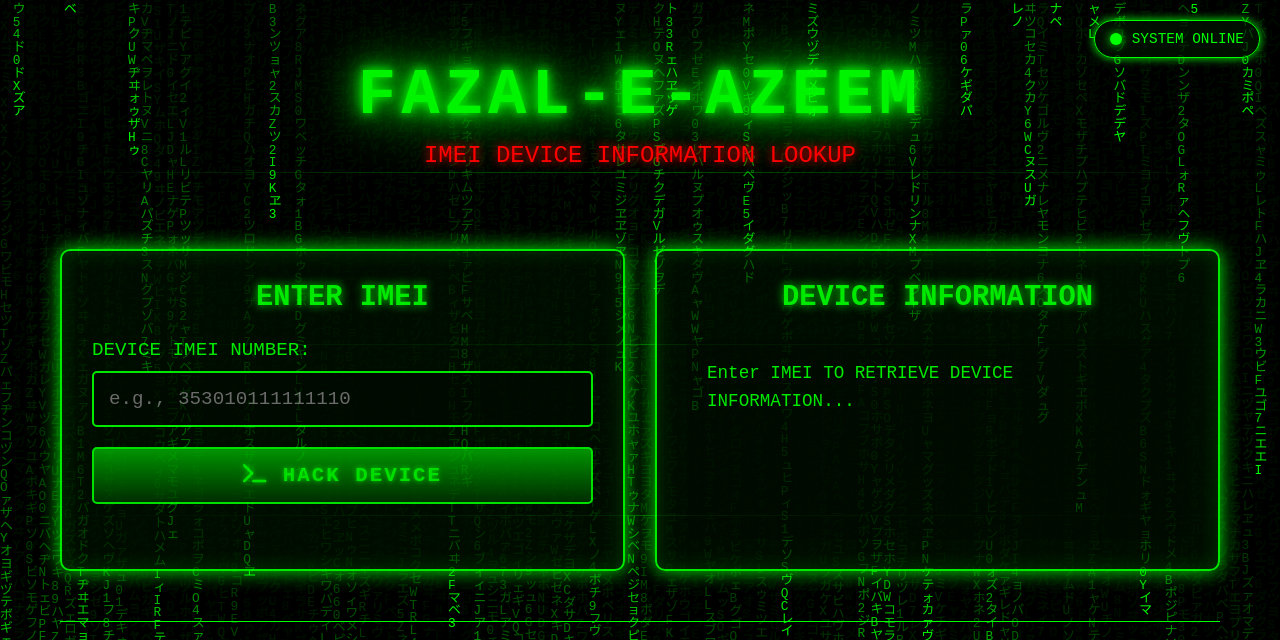
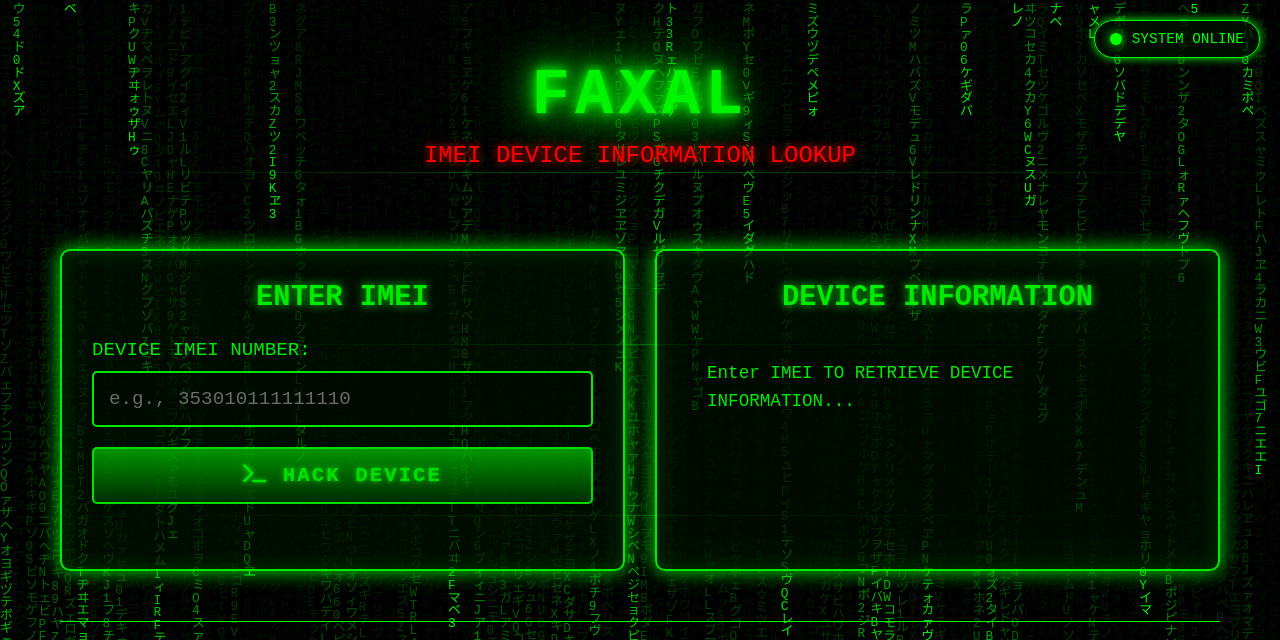
Before and after one commit to Anon69Admin/Imei-Information, a plain HTML site: page index.html in a window 1280 px wide. Shown: the top 640 px of the page. Drawn offline with Linux system fonts and the light colour scheme.

Commit message:
Update index.html

```diff
--- a/index.html
+++ b/index.html
@@ -69,7 +69,7 @@
 
     <div class="container">
         <header>
- <h1 class="matrix-text">FAZAL-E-AZEEM</h1>
+ <h1 class="matrix-text">FAXAL</h1>
             <p class="subtitle">IMEI DEVICE INFORMATION LOOKUP</p>
         </header>
 
```
